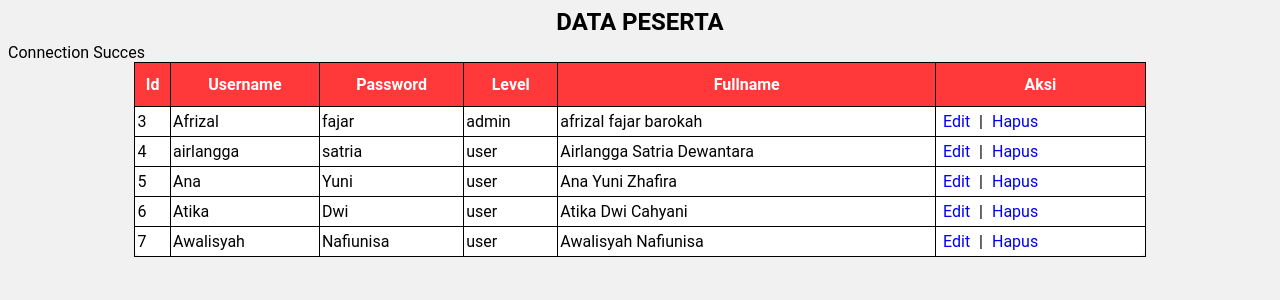
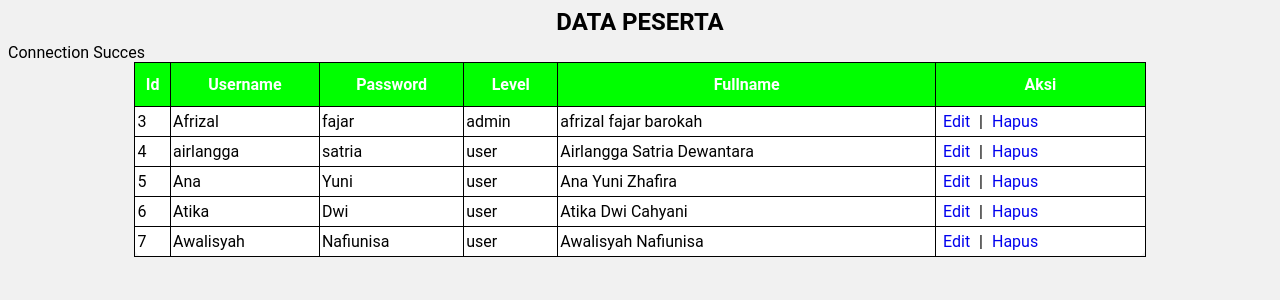
Before and after one commit to afrizalfajarb/PHP_DatabaseAPI, a PHP site: page / in a window 1280 px wide. Shown: the top 300 px of the page. Run offline with PHP 8.4, Linux system fonts and the light colour scheme; data comes from the database, SQL or seed files in the repository.

Commit message:
editdatabase

```diff
--- a/style.css
+++ b/style.css
@@ -44,7 +44,7 @@ table th{
     padding-top: 12px;
     padding-bottom: 12px;
     text-align: left;
-    background-color: rgb(255, 57, 57);
+    background-color: rgb(0, 255, 0);
     color: white;
     text-align: center;
 }
```
